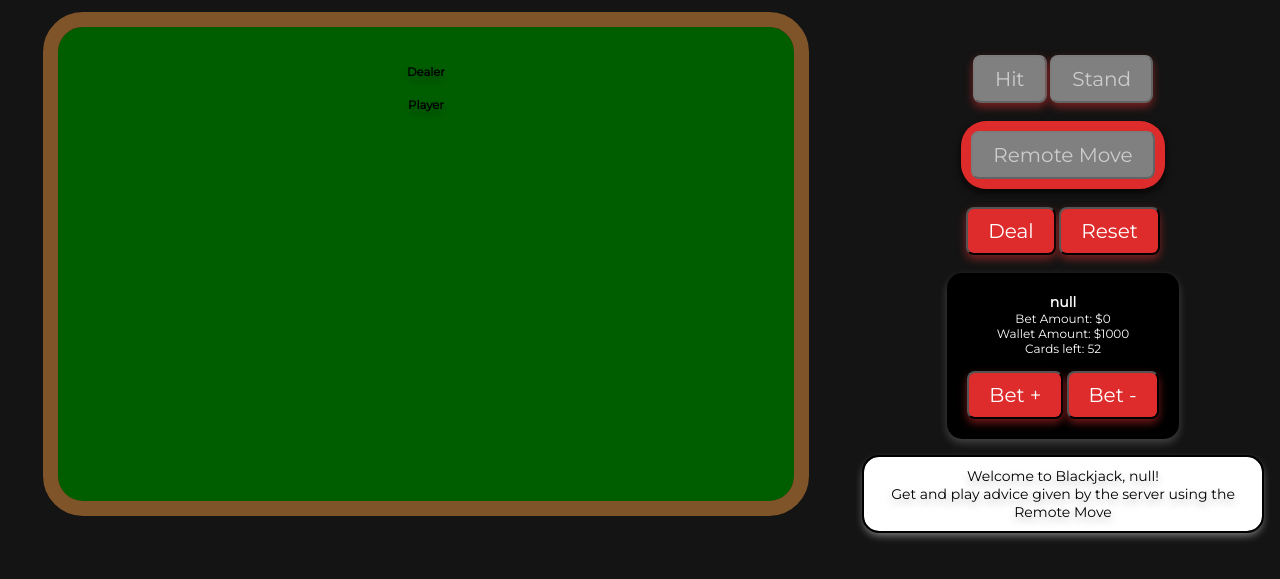
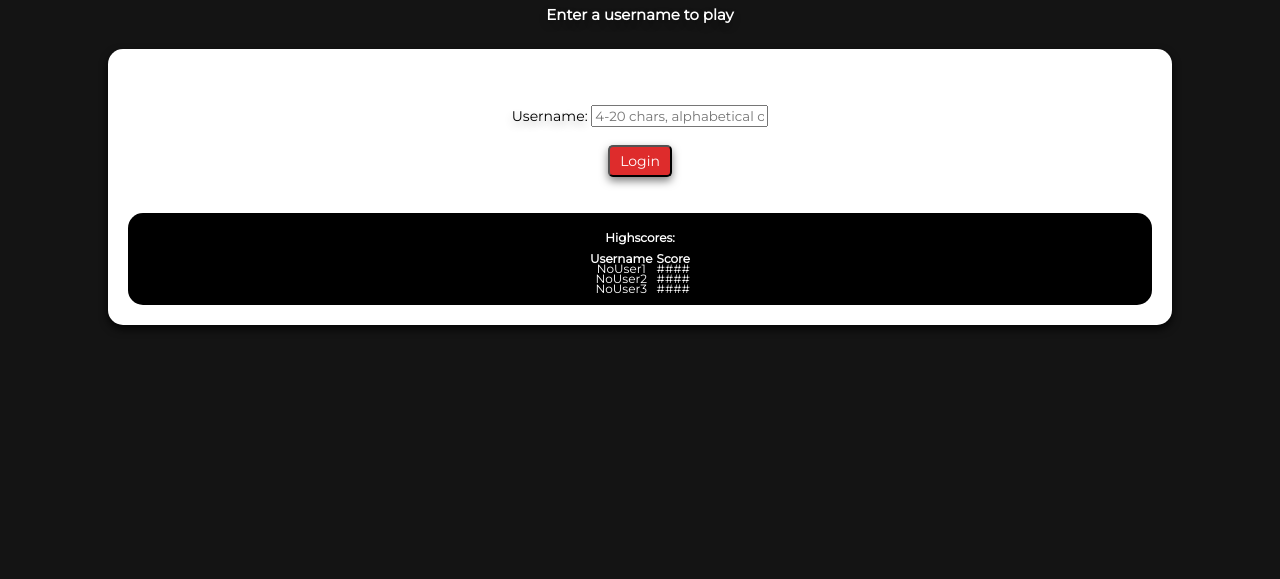
Before and after one commit to BhavnoorSaini/Multiplayer-Blackjack, a plain HTML site: page Player/index.html in a window 1280 px wide. Shown: the part 87-666 px from the top of the page. Drawn offline with nearby package versions, Linux system fonts and the light colour scheme.

Commit message:
Moved highscores to index.html

```diff
--- a/Backend/outcomes.json
+++ b/Backend/outcomes.json
@@ -1,5 +1,5 @@
 {
-    "wins": 0,
-    "losses": 0,
-    "pushes": 0
+  "wins": 0,
+  "losses": 0,
+  "pushes": 0
 }
--- a/Player/index.html
+++ b/Player/index.html
@@ -1,67 +1,45 @@
 <!--
-Santiago Ramirez
-CSCE 315 - Blackjack II Homework
-gameplay.html
+Santiago Ramirez & Bhavnoor Saini
+CSCE 315 - Blackjack Multiplayer
+index.html
 -->
 
 <!doctype html>
 <html lang="en">
   <head>
-    <meta charset="utf-8">
     <title>Blackjack I</title>
-    <link href="assets/style/cardstyle.css"  rel="stylesheet" type="text/css"/>
     <link href="assets/style/style.css"  rel="stylesheet" type="text/css"/>
-    <script src="https://code.jquery.com/jquery-3.6.0.min.js"></script>         <!--gets the jQuery library-->
   </head>
   <body>
     <div class="github">
-      <a href="https://github.com/santirp04/Blackjack-Web-App-I" target="_blank">
+      <a href="https://github.com/BhavnoorSaini/Multiplayer-Blackjack" target="_blank">
         <img src="assets/img/github-corner-right.svg" alt="GitHub Link" width="80" height="80" >
       </a>
     </div>
-    <h1 style="text-align: center; color: white;">Blackjack</h1>
-    <br>
-    <div class="container">
-      <div id="gameBoard">
-        <br>
-        <h5>Dealer</h5>
-        <div id="dealerHand" class="cards"></div>
-        <h5>Player</h5>
-        <div id="playerHand" class="cards"></div>
-        <br><br><br>
-      </div>
-
-
-      <div id="controls">
-        <br>
-        <button id="hit" disabled>Hit</button>
-        <button id="stand" disabled>Stand</button>
-        <br><br>
-        <div class="server-methods" style= "display: inline-block";>
-          <button id="xhrbutton" disabled>Remote Move</button>
-        </div>
-        <br><br>
-        <button id="deal">Deal</button>
-        <button id="reset">Reset</button>
-        <br><br>
-        <div class="stats">
-          <p class="name" id="displayUsername"></p>
-          Bet Amount: $<span id="betAmount">0</span>
-          <br>Wallet Amount: $<span id="walletAmount">1000</span>
-          <br>Cards left: <span id="cardsLeft">52</span>
-          <br><br>
-          <button id="betIncrement">Bet +</button>
-          <button id="betDecrement">Bet -</button>
-        </div>
-        <br><br>
-        <div id="messagediv" class="rounded-box"></div>
-
-      </div>
+    <h1 style="color: white;">Blackjack</h1>
+    <h5 style="color: white;">Enter a username to play</h5>
+    <div class="rounded-box">
       <br><br>
-      <script src="assets/js/models.js" type="text/javascript"></script>      <!--Downloads the javascript in proper MVC order-->
-      <script src="assets/js/view.js" type="text/javascript"></script>
-      <script src="assets/js/listeners.js" type="text/javascript"></script>
-      <script src="assets/js/app.js" type="text/javascript"></script>
+      <form id="loginform" action="gameplay.html">
+        <label for="username">Username:</label>
+        <input type="text" placeholder="4-20 chars, alphabetical only" id="username" name="username" required pattern="[A-Za-z]{4,20}" ><br><br>                <!-- username form with regex pattern, required-->
+        <input id="loginbutton" class="login" type="submit" value="Login">    <!-- button calls for an event listener when clicked that validates and submits form-->
+      </form>
+      <br><br>
+      <div class="scores">
+        <p><strong>Highscores:</strong></p>
+      <table style="margin: 0 auto;">
+        <tr><th>Username</th>
+            <th>Score</th></tr>
+        <tr><td>NoUser1</td>
+            <td>####</td></tr>
+        <tr><td>NoUser2</td>
+            <td>####</td></tr>
+        <tr><td>NoUser3</td>
+            <td>####</td></tr>
+      </table>
+    </div>
     </div>
   </body>
+  <script src="assets/js/listeners.js" type="text/javascript"></script>     <!--Calls listners js file for the login event handler-->
 </html>
```
Also changed, not shown: Backend/mySocket.js (added, +15 -0 lines).
